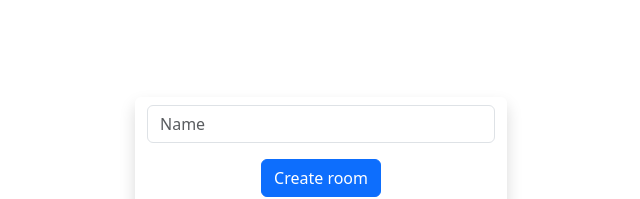
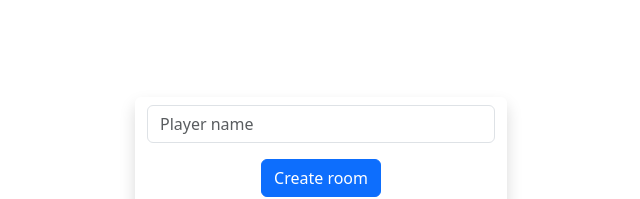
Before and after one commit to thitiwutc/what-am-i, a Vue app in the folder web/: page / in a window 1280 px wide. Shown: the part 226-425 px from the top of the page, without its empty margins (319-959 px from the left). Built offline with nearby package versions, Linux system fonts and the light colour scheme.

Commit message:
feat: update placeholder

```diff
--- a/web/src/views/HomeView.vue
+++ b/web/src/views/HomeView.vue
@@ -4,7 +4,12 @@
       <div class="col-12 col-sm-10 col-md-8 col-lg-6 col-xl-4 shadow py-2 rounded">
         <div class="row">
           <div class="col-12">
-            <input type="text" class="form-control" placeholder="Name" aria-label="Name" />
+            <input
+              type="text"
+              class="form-control"
+              placeholder="Player name"
+              aria-label="Player name"
+            />
           </div>
         </div>
         <div class="row mt-2 gy-2">
```
